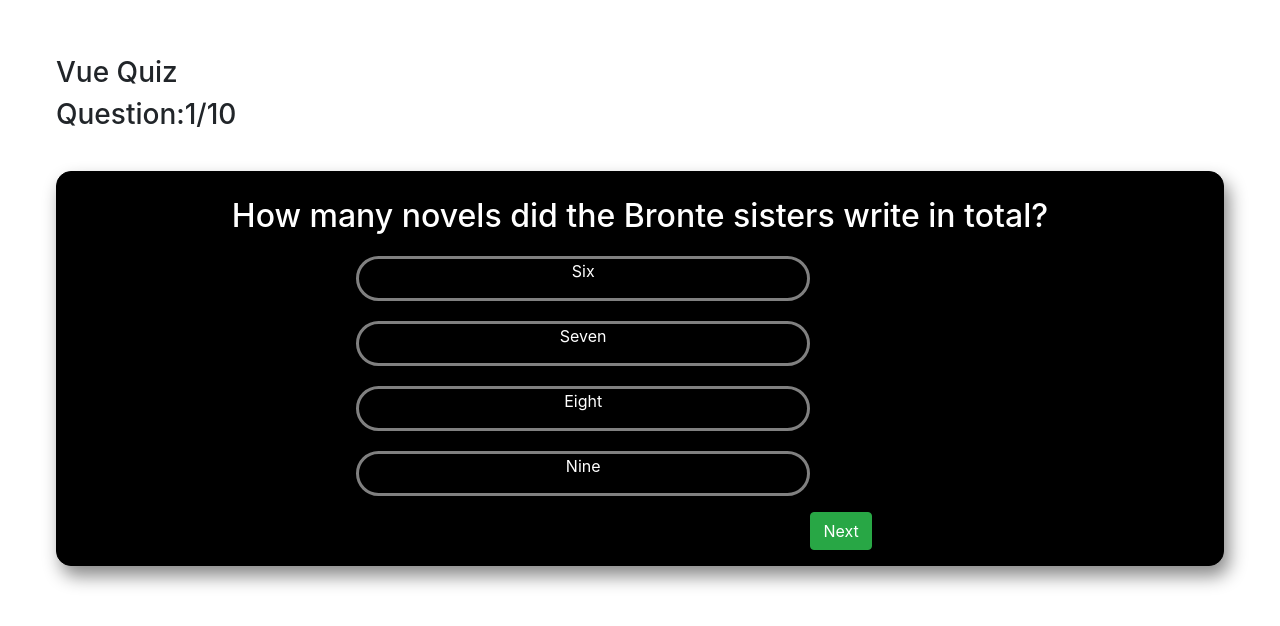
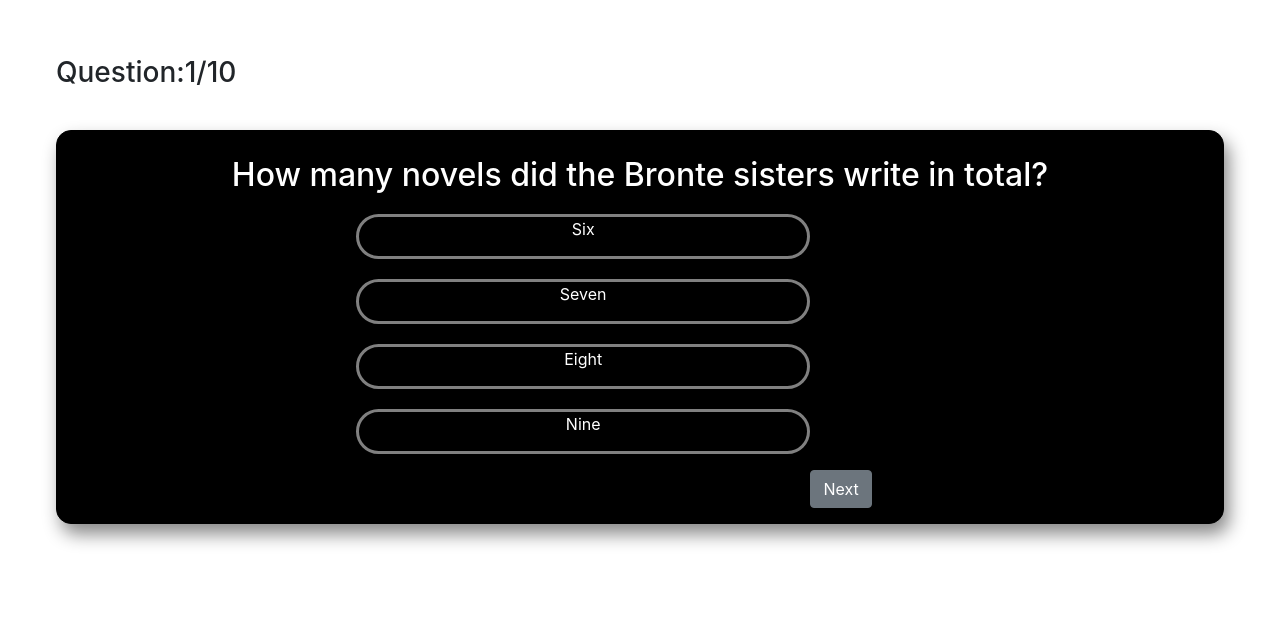
Before and after one commit to khinlei1998/Quiz_application, a Vue app: page / in a window 1280 px wide. Shown: the top 626 px of the page. Built offline with nearby package versions, Linux system fonts and the light colour scheme.

Commit message:
update result page

```diff
--- a/src/App.vue
+++ b/src/App.vue
@@ -1,6 +1,6 @@
 <template>
   <div id="app">
-   <h3>Vue Quiz</h3>
+
 
     <h3 v-show="questionindex != questions.length">Question:{{this.questionno}}/{{ questions.length}} </h3>
     <div
@@ -16,22 +16,22 @@
         v-for="(response, index) in questions[index].responses"
         :key="response.id"
         @click="clickanswer(response.id)"
-        :class="{ red: response.id == selectedanswer }"
+        :class="{ red: response.id == selectedanswer,  active: hover }"
       >
         {{ response.text }} {{ index.text }}
-      </p>
-      <button
-        class="btn btn-success"
-        @click="next()"
-        v-show="questionindex != questions.length"
-      >
-        Next
-      </button>
+     </p>
+        <button @click="next()"  v-show="questionindex != questions.length" type="button" class="btn btn-secondary">Next</button>
     </div>
 
     <div id="showresult" v-show="questionindex === questions.length">
-      Total Score:{{ score }} / {{ questions.length }}
+      <h4 v-if="score>=5">You did a great job!</h4>
+      <h4 v-else>You did a poor job!</h4>
+      <h5>Total Score:{{ score }} / {{ questions.length }}</h5>
+
+      <button @click="restart" type="button" class="btn btn-secondary">Restart</button>
+      <i class="glyphicon glyphicon-thumbs-up"></i>
     </div>
+
   </div>
 </template>
 
@@ -46,6 +46,8 @@ export default {
       selectedanswer: "null",
       selected: "false",
       correctQuestion: [],
+      hover:false,
+
       //  userResponses:Array(this.questions.length).fill(null) ,
 
       // 1
@@ -232,6 +234,13 @@ export default {
         console.log("false");
       }
     },
+
+    restart:function(){
+      // alert('hh')
+      this.questionindex=0;
+      this.questionno=1;
+
+    },
   },
 };
 </script>
@@ -266,12 +275,13 @@ p {
   text-align: center;
   margin-left: 25%;
   margin-top: 20px;
-
+  cursor: pointer;
 
 }
-/* p:hover{
+
+p:hover{
   background-color: #D1D1D1;
-} */
+}
 .red {
   background-color: grey;
 }
@@ -279,14 +289,21 @@ h2 {
   text-align: center;
   margin-top: 10px;
 }
-.btn-success {
+.btn-secondary {
   margin-left: 65%;
 }
-.btn-success[data-v-7ba5bd90] {
+.btn-secondary[data-v-7ba5bd90] {
     margin-left: 75%;
 }
 #showresult{
   text-align: center;
    border: 1px solid black;
+   padding:40px;
+   background-color: black;
+   color: white;
 }
+h5{
+  padding: 3px;
+}
+
 </style>
```
